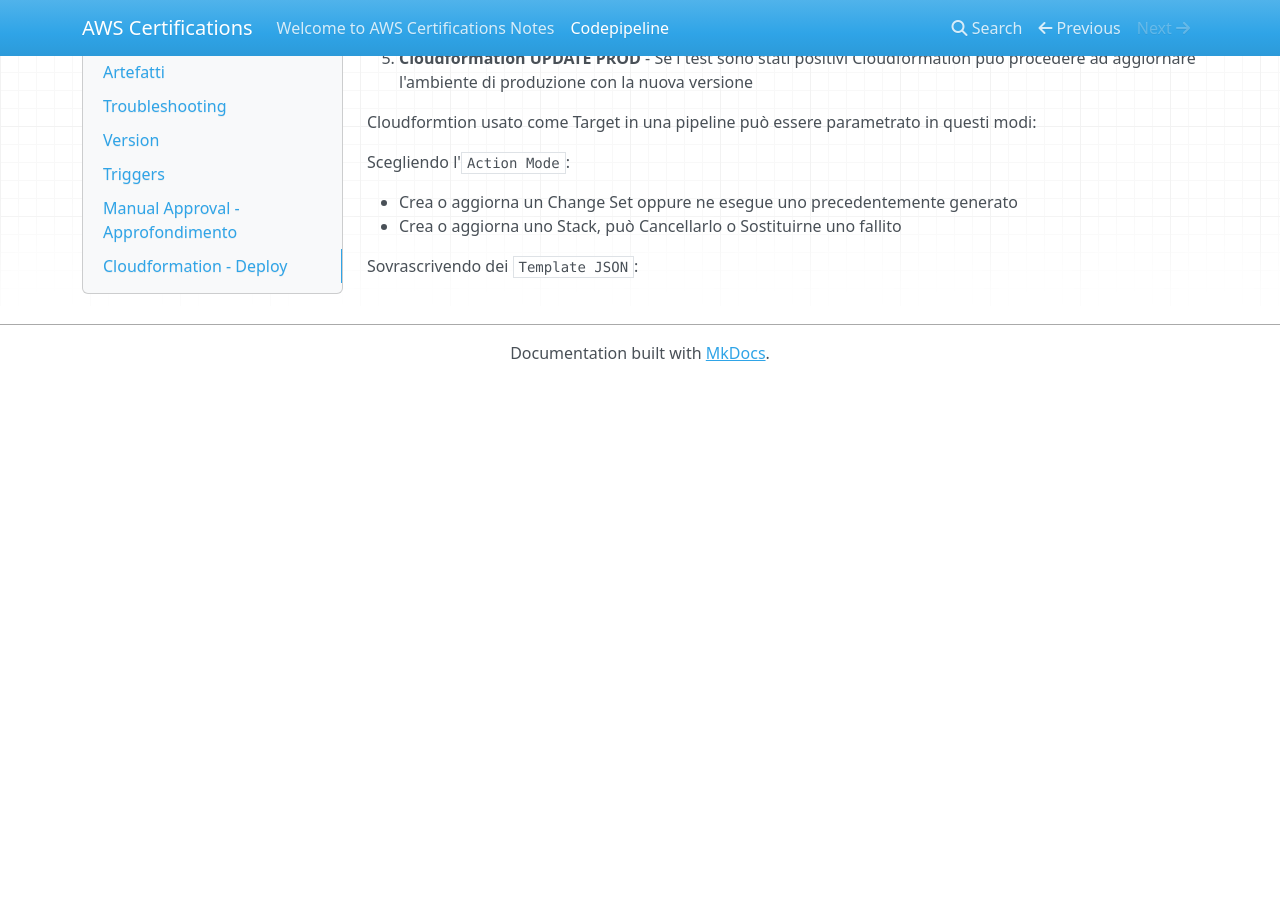
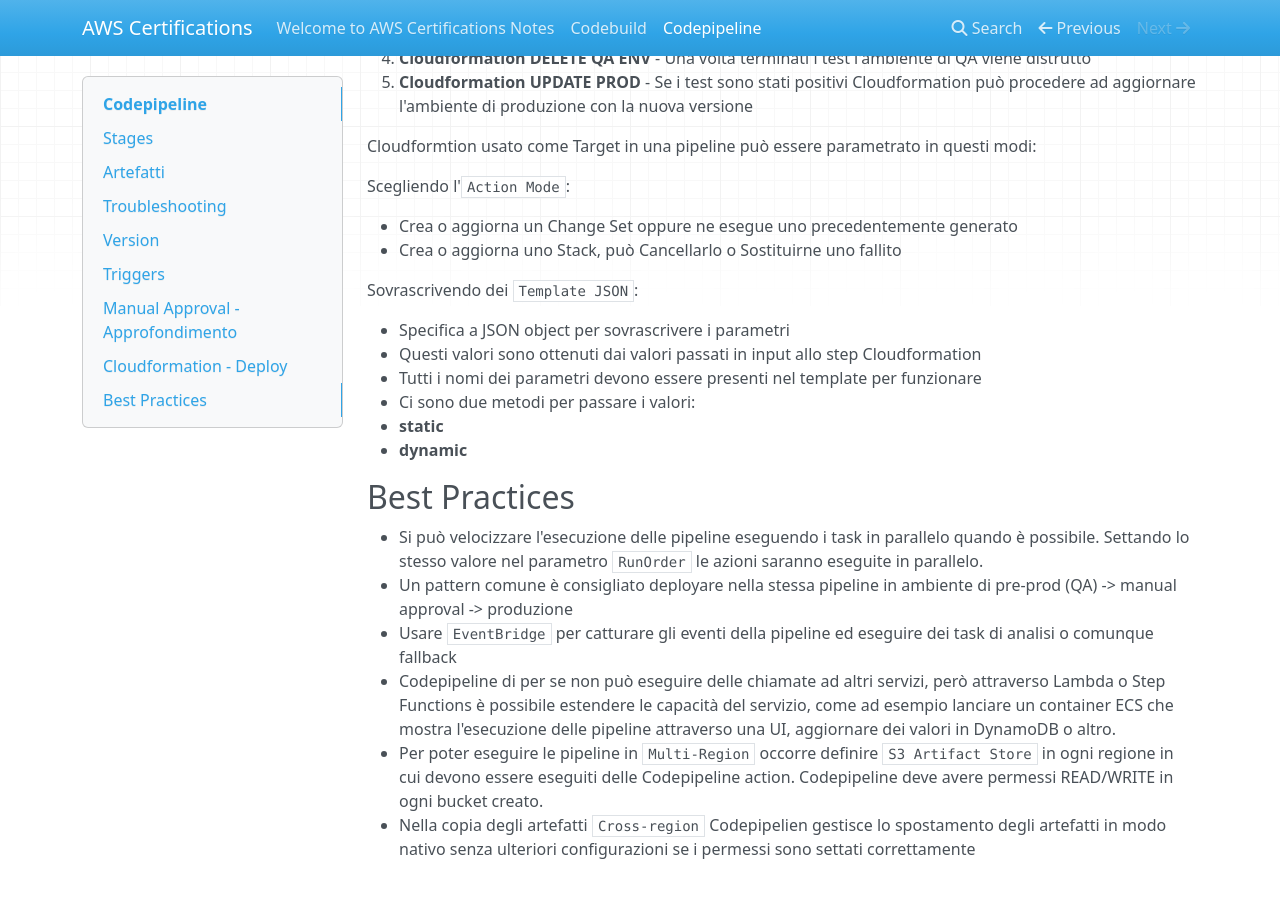
Before and after one commit to Bozz95/aws-certifications-notes, an MkDocs documentation site: the page built from docs/codepipeline.md, in a window 1280 px wide and 900 px high, scrolled down 1909 px. Built offline with MkDocs 1.6.1, drawn with Linux system fonts in a browser that asks for light colours; nearby versions of some CDN libraries; before the commit the page ends 2290 px from its top, so only the background shows below that.

Commit message:
docs: codepipeline e inizio Codebuild

```diff
--- a/docs/codepipeline.md
+++ b/docs/codepipeline.md
@@ -7,6 +7,7 @@
 - [Triggers](#triggers)
 - [Manual Approval - Approfondimento](#manual-approval---approfondimento)
 - [Cloudformation - Deploy](#cloudformation---deploy)
+- [Best Practices](#best-practices)
 
 Strumento per automaitizzare le pipeline.
 
@@ -82,3 +83,19 @@
 - Crea o aggiorna uno Stack, può Cancellarlo o Sostituirne uno fallito
 
 Sovrascrivendo dei `Template JSON`:
+
+- Specifica a JSON object per sovrascrivere i parametri
+- Questi valori sono ottenuti dai valori passati in input allo step Cloudformation
+- Tutti i nomi dei parametri devono essere presenti nel template per funzionare
+- Ci sono due metodi per passare i valori:
+  - **static**
+  - **dynamic**
+
+## Best Practices
+
+- Si può velocizzare l'esecuzione delle pipeline eseguendo i task in parallelo quando è possibile. Settando lo stesso valore nel parametro `RunOrder` le azioni saranno eseguite in parallelo.
+- Un pattern comune è consigliato deployare nella stessa pipeline in ambiente di pre-prod (QA) -> manual approval -> produzione
+- Usare `EventBridge` per catturare gli eventi della pipeline ed eseguire dei task di analisi o comunque fallback
+- Codepipeline di per se non può eseguire delle chiamate ad altri servizi, però attraverso Lambda o Step Functions è possibile estendere le capacità del servizio, come ad esempio lanciare un container ECS che mostra l'esecuzione delle pipeline attraverso una UI, aggiornare dei valori in DynamoDB o altro.
+- Per poter eseguire le pipeline in `Multi-Region` occorre definire `S3 Artifact Store` in ogni regione in cui devono essere eseguiti delle Codepipeline action. Codepipeline deve avere permessi READ/WRITE in ogni bucket creato.
+- Nella copia degli artefatti `Cross-region` Codepipelien gestisce lo spostamento degli artefatti in modo nativo senza ulteriori configurazioni se i permessi sono settati correttamente
```
Also changed, not shown: docs/codebuild.md (added, +70 -0 lines).
